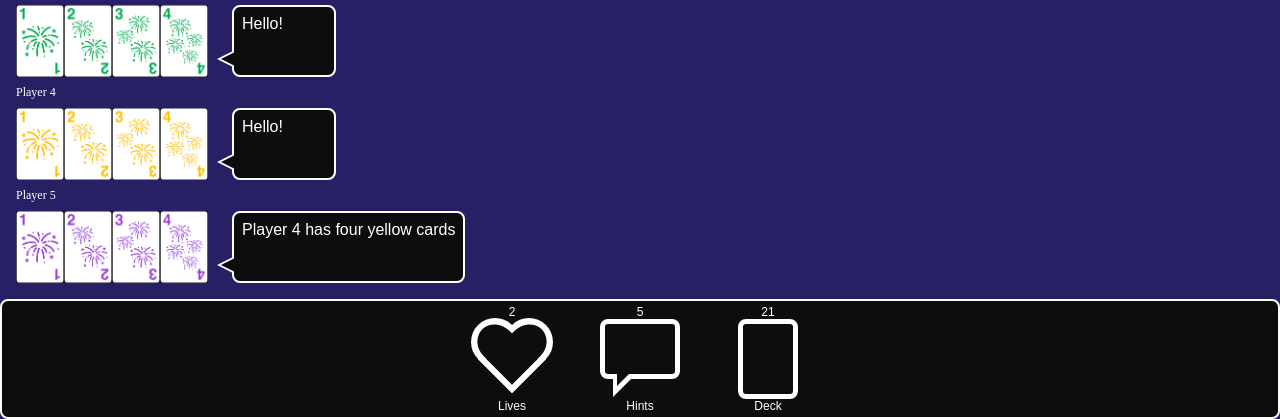
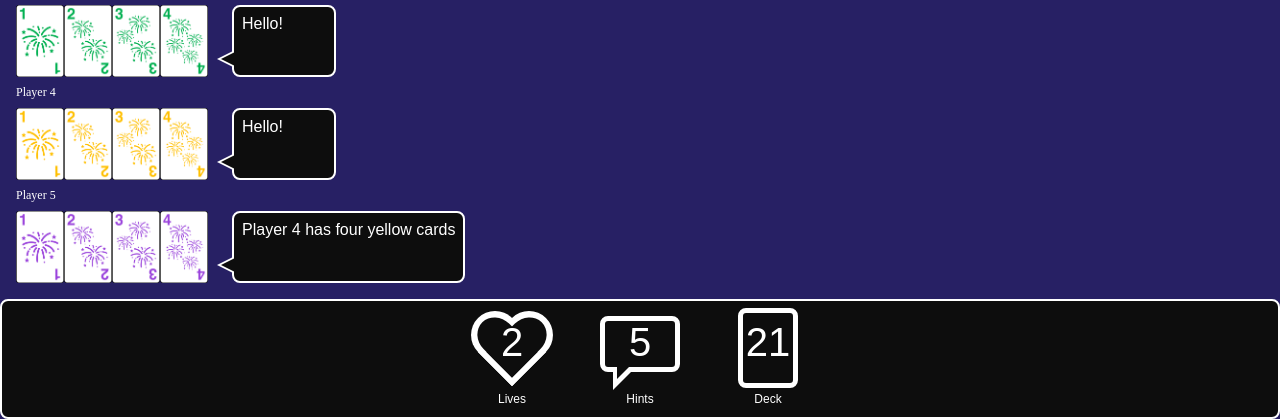
Before and after one commit to atyjeski/tyjeski, a Django app: page /hanabi/new in a window 1280 px wide. Shown: the part 384-803 px from the top of the page. Run offline with Django 3.2, Linux system fonts and the light colour scheme; some libraries are stand-ins or nearby versions.

Commit message:
Position icon counters in center of icons

```diff
--- a/backend/hanabi/static/hanabi/css/interface-overhaul.css
+++ b/backend/hanabi/static/hanabi/css/interface-overhaul.css
@@ -186,6 +186,7 @@ html {
 }
 
 .icon-wrapper {
+    position: relative;
     margin-left: 3vh;
     margin-right: 3vh;
     flex-shrink: 0;
@@ -200,9 +201,14 @@ html {
     align-items: center;
 }
 
-.icon-label {}
-
-.icon-counter {}
+.icon-counter {
+    z-index: 1;
+    font-size: var(--fs-large);
+    position: absolute;
+    width: 100%;
+    text-align: center;
+    margin-top: var(--margin);
+}
 
 
 /* Shapes for Icons */
@@ -215,6 +221,7 @@ html {
     background-color: var(--clr-dark);
     border: var(--icon-bw) solid var(--clr-light);
     border-radius: var(--br);
+    margin-bottom: var(--margin);
 }
 
     /* hints */
@@ -224,11 +231,12 @@ html {
 
     position: relative;
     width: 100%;
-    height: 75%;
+    height: 70%;
     background-color: var(--clr-dark);
     border: var(--icon-bw) solid var(--clr-light);
     border-radius: var(--br);
-    margin-bottom: var(--triangle-height)
+    margin-bottom: var(--triangle-height);
+    margin-top: 5%;
 }
 
 .hint-shape:before,
```
